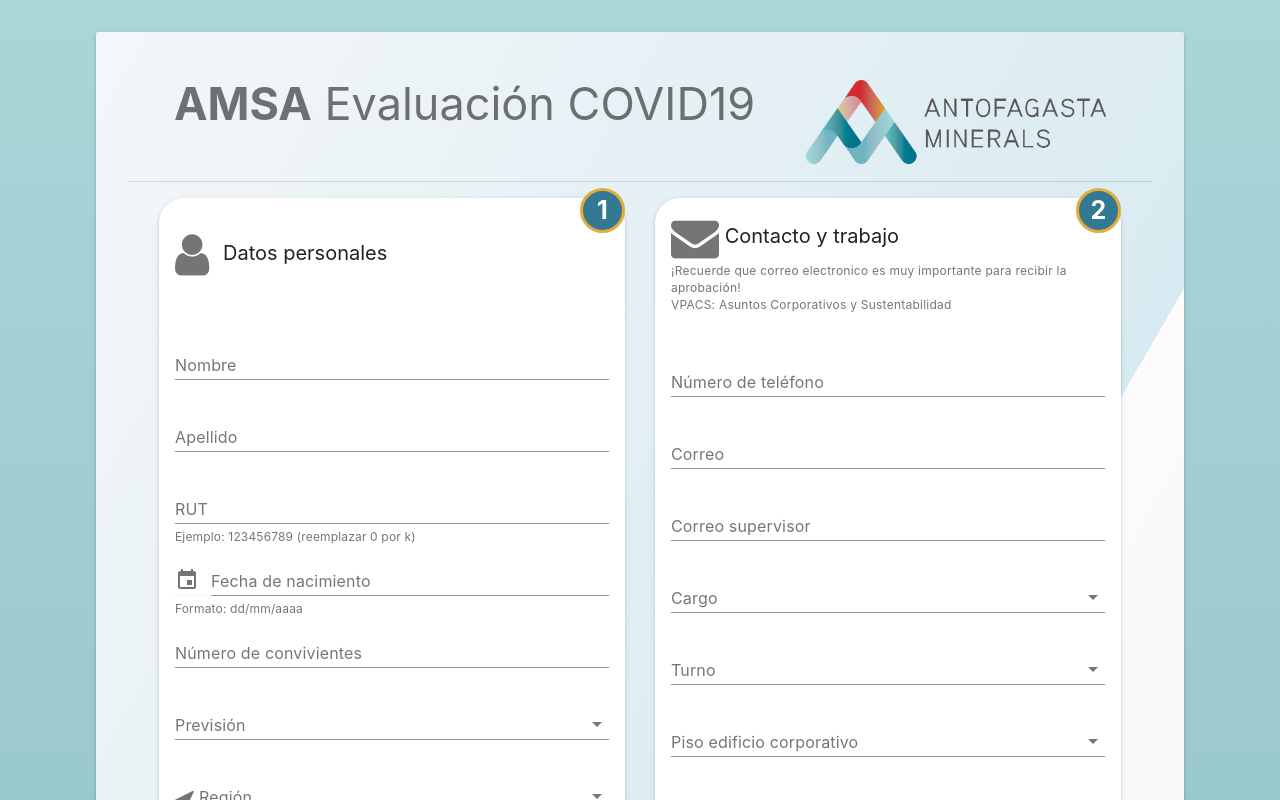
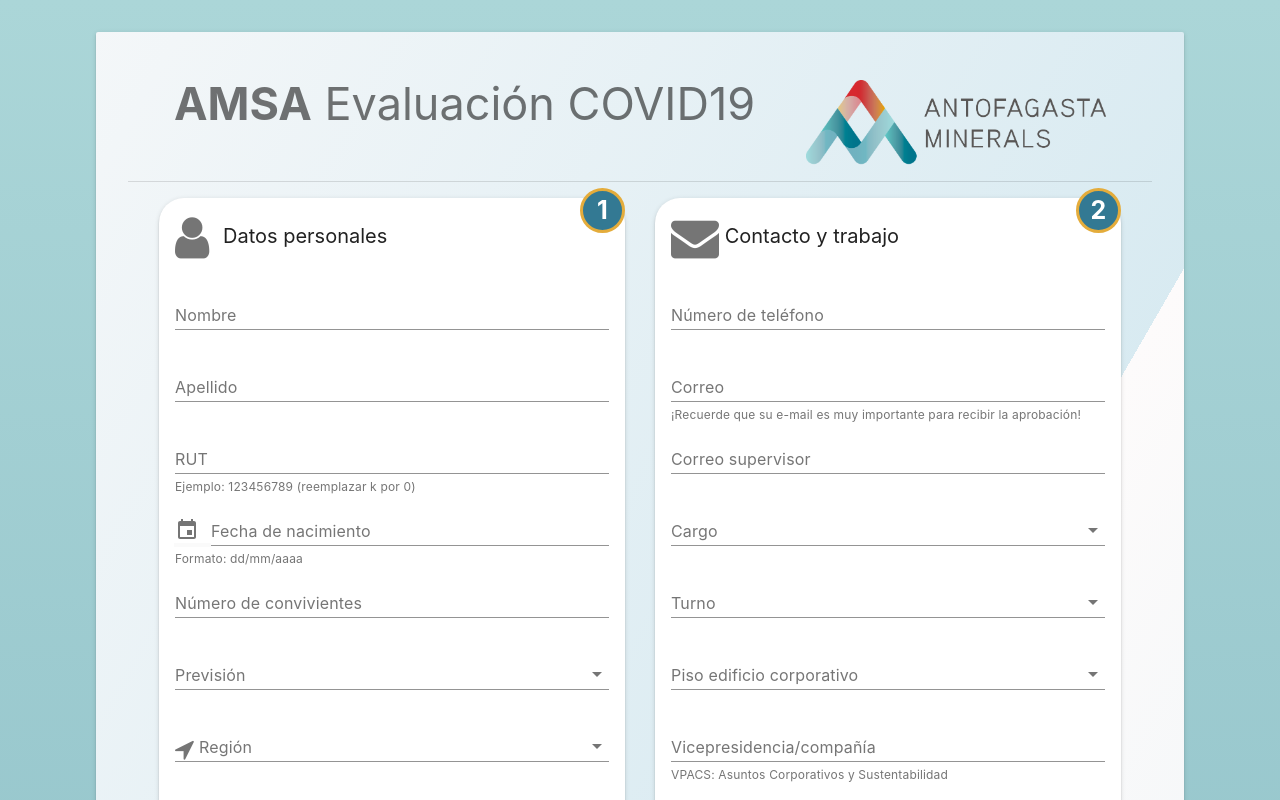
Before and after one commit to cristianrojasn/AMSA_COVID19_form, a Vue app in the folder amsa-form/: page / in a window 1280 px wide. Shown: the top 800 px of the page. Built offline with nearby package versions, Linux system fonts and the light colour scheme; what vuefire would draw is missing.

Commit message:
texto de RUT

```diff
--- a/amsa-form/src/components/PrimeraPag.vue
+++ b/amsa-form/src/components/PrimeraPag.vue
@@ -37,7 +37,7 @@
                             <md-field :class="getValidationClass('rut')">
                             <label for="rut">RUT</label>
                             <md-input ref="rut" @input="updateRut" name="rut" id="rut"  autocomplete="given-name" v-model="rut"/>
-                            <span class="md-helper-text">Ejemplo: 123456789 (reemplazar 0 por k)</span>
+                            <span class="md-helper-text">Ejemplo: 123456789 (reemplazar k por 0)</span>
                             <!-- <span
                             class="md-error"
                             v-if="!$v.rut.minLength || !$v.rut.maxLength"
@@ -134,11 +134,6 @@
                         <div class="md-title">
                             <md-icon class="fa fa-envelope md-size-2x"></md-icon>
                             <span> Contacto y trabajo</span>
-                            <p class="md-caption">
-                            ¡Recuerde que correo electronico es muy importante para recibir la aprobación!
-                            <br>
-                            VPACS: Asuntos Corporativos y Sustentabilidad
-                            </p>
                         </div>
                     </md-card-header>
                     <md-card-content>
@@ -160,6 +155,7 @@
                         <md-field :class="getValidationClass('correo')">
                             <label for="correo">Correo</label>
                             <md-input ref="correo" @input="updateCorreo" type="email" name="correo" id="correo"  autocomplete="given-name" v-model="correo"/>
+                            <span class="md-helper-text">¡Recuerde que su e-mail es muy importante para recibir la aprobación!</span>
                             <span
                             class="md-error"
                             v-if="!$v.correo.required"
@@ -224,6 +220,7 @@
                 <!---------- Seccion VP---------->
                         <md-autocomplete :class="getValidationClass('vicepresidencia')" ref="vicepresidencia" @input="updateVicepresidencia" name="vp" id="vp" v-model="vicepresidencia" :md-options="vicepresidencias" md-dense>
                         <label>Vicepresidencia/compañía </label>
+                        <span class="md-helper-text">VPACS: Asuntos Corporativos y Sustentabilidad</span>
                         <span
                             class="md-error"
                             v-if="!$v.vicepresidencia.required"
```
